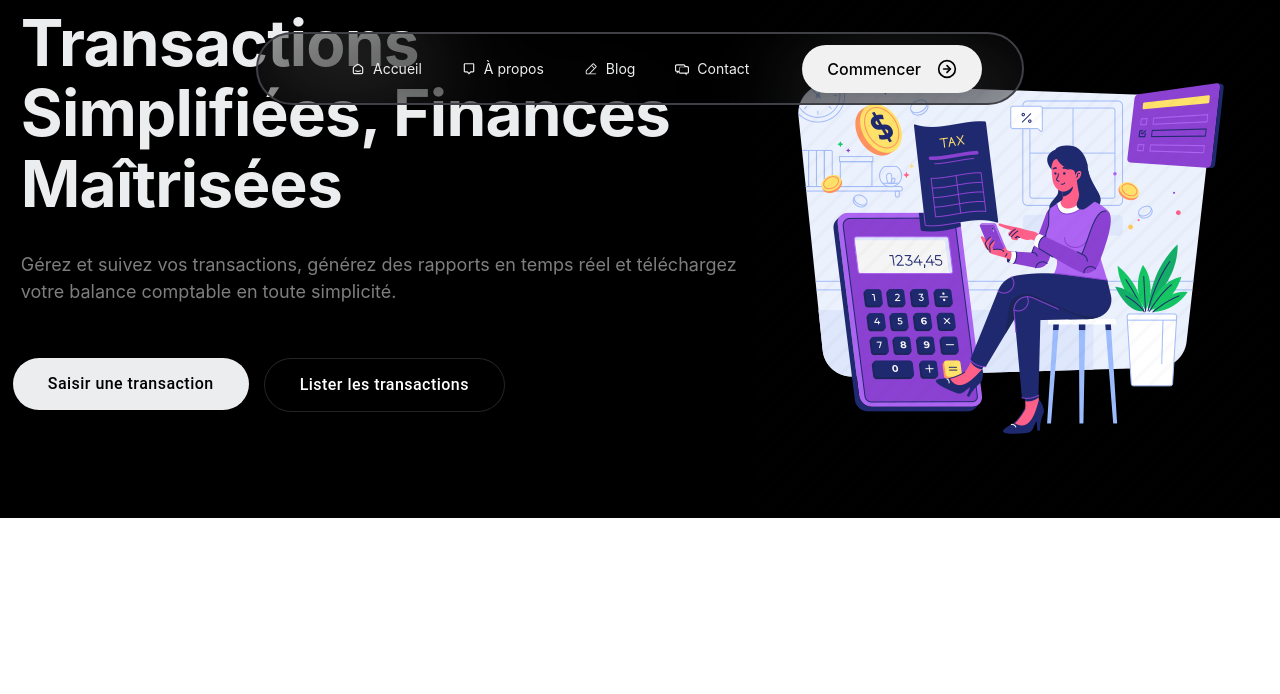
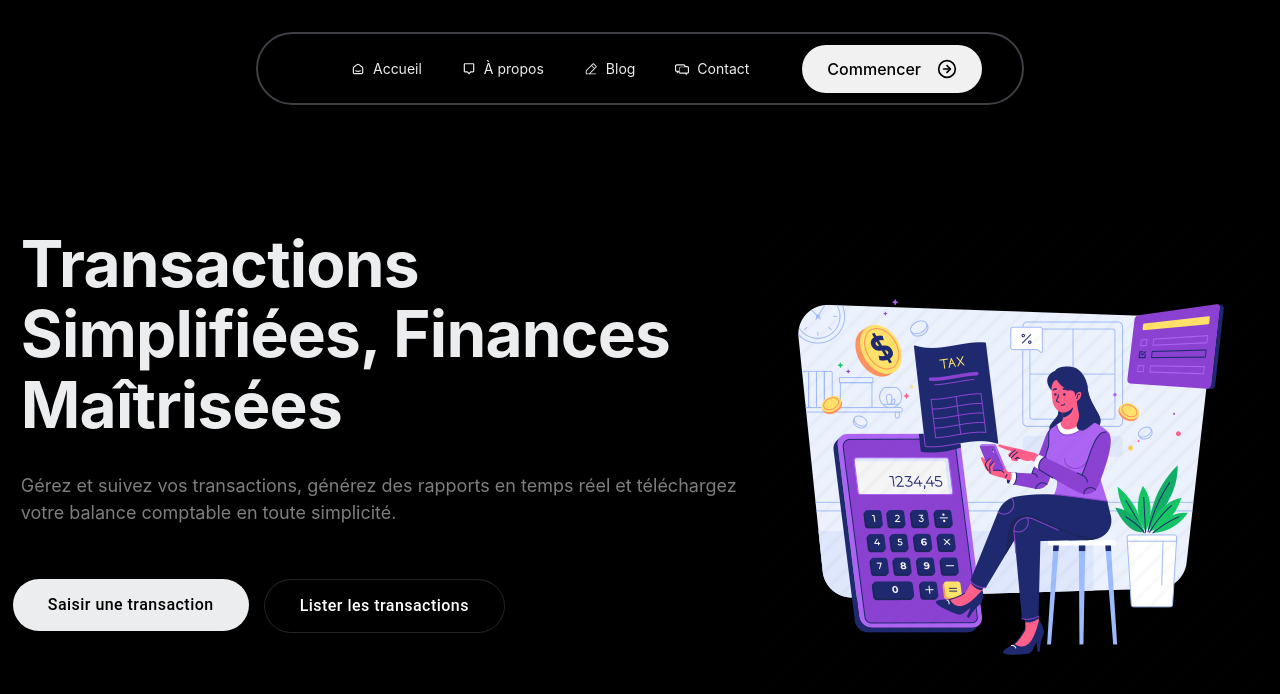
Before and after one commit to Faalco91/Qlower_TechnicalTest, a React (Vite) app in the folder frontend/: page / in a window 1280 px wide. Shown: the top 694 px of the page. Built offline with nearby package versions, Linux system fonts and the light colour scheme.

Commit message:
Amélioration de la mise en page du composant home : ajustement de la hauteur et centrage du contenu

```diff
--- a/frontend/src/components/home/home.css
+++ b/frontend/src/components/home/home.css
@@ -8,5 +8,7 @@
 .home-content {
     display: flex;
     flex-direction: column;
+    height: calc(100vh - -10rem);
+    justify-content: center;
     //margin: 0 auto;
 }
```
